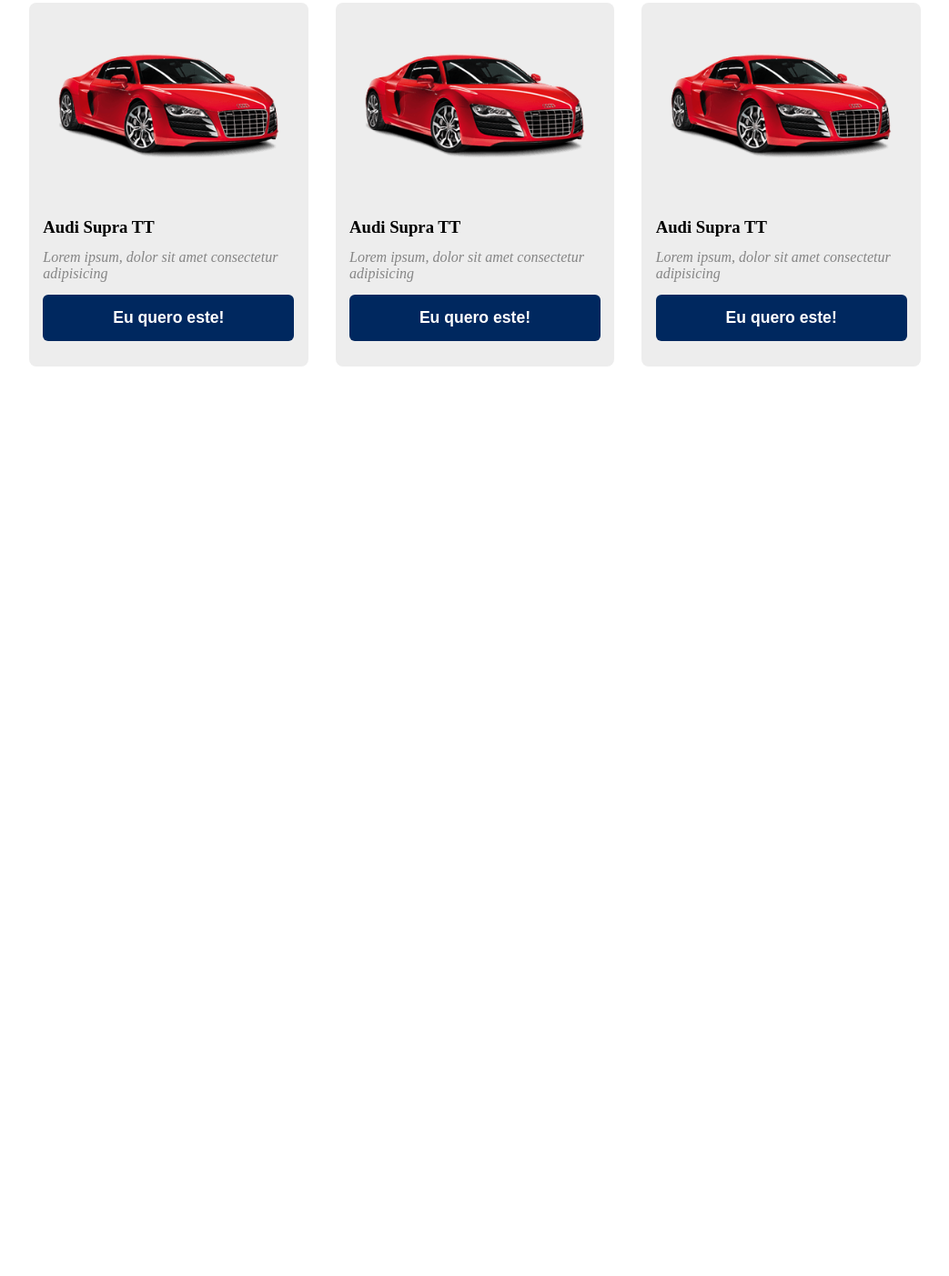
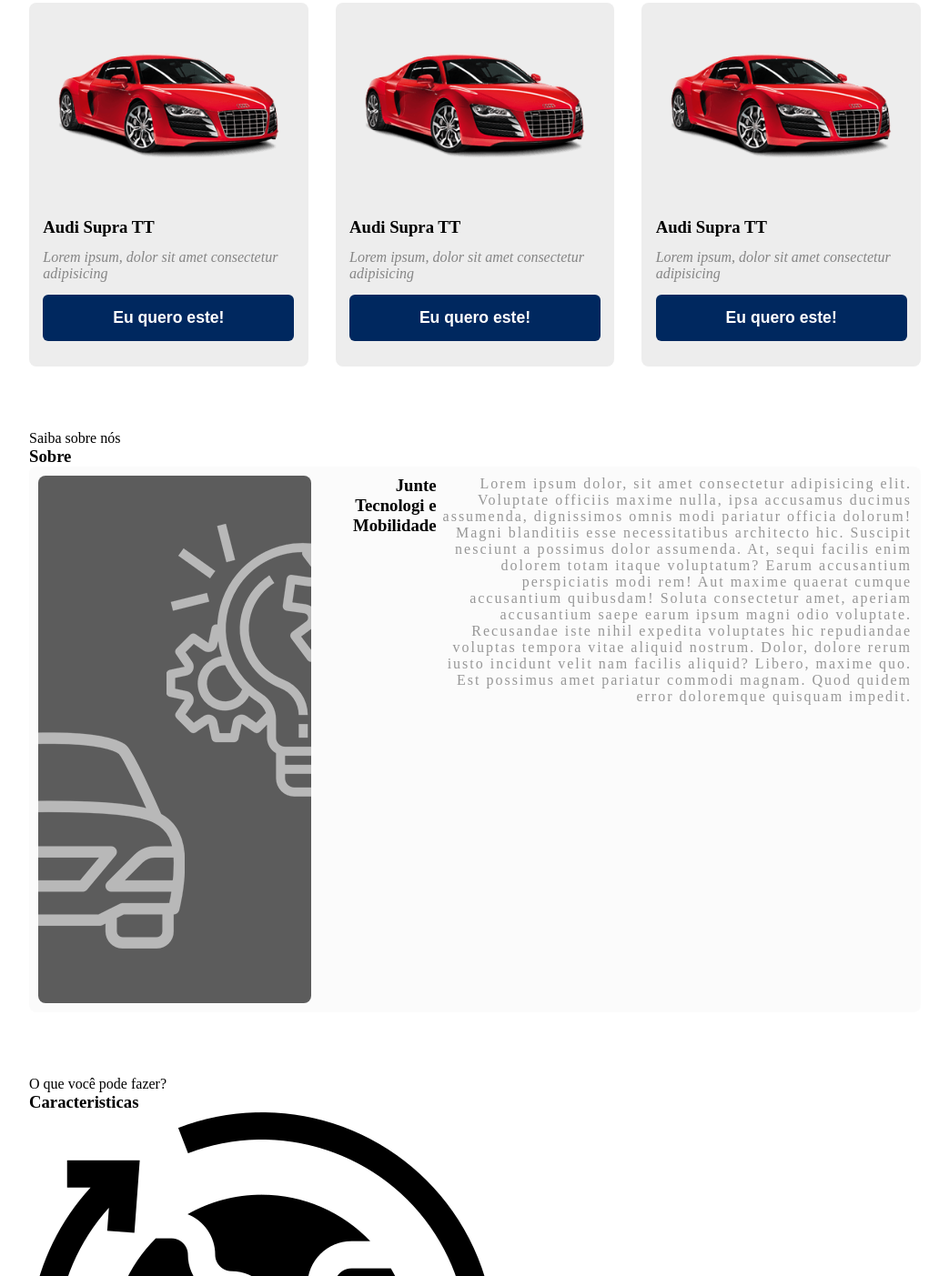
Before and after one commit to RichardADFS/praticando, a plain HTML site: page projeto catálogo de carros/index.html in a window 1280 px wide. Shown: the part 1397-2800 px from the top of the page at 91% size, without its empty margins (118-1161 px from the left). Before the commit the page ends 1810 px from the top, so only its background shows below. Drawn offline with Linux system fonts and the light colour scheme.

Commit message:
about e features

```diff
--- a/projeto catálogo de carros/index.html
+++ b/projeto catálogo de carros/index.html
@@ -23,7 +23,7 @@
                     <h2>O carro perfeito para você </h2>
                     <p>Lorem ipsum dolor sit amet consectetur adipisicing elit. Doloremque, officia.</p>
                 </div>
-                <img src="/imagens/car-header.png" alt="car">
+                <img src="/projeto catálogo de carros/imagens/car-header.png" alt="car">
             </div>
         </div>
     </header>
@@ -100,5 +100,39 @@
             </div>
         </div>
     </section>
+    <section class="about" id="content" >
+        <div class="content" id="content">
+            <div class="tittle-wrapper-about">
+                <p>Saiba sobre nós </p>
+                <h3>Sobre</h3>
+            </div>
+            <div class="about-content">
+                <div class="left">
+                    <img src="/projeto catálogo de carros/imagens/about.png" alt="about" srcset="">
+                </div>
+                <div class="right">
+                    <h3>Junte Tecnologi e Mobilidade</h3>
+                    <p>Lorem ipsum dolor, sit amet consectetur adipisicing elit. Voluptate officiis maxime nulla, ipsa accusamus ducimus assumenda, dignissimos omnis modi pariatur officia dolorum! Magni blanditiis esse necessitatibus architecto hic. Suscipit nesciunt a possimus dolor assumenda. At, sequi facilis enim dolorem totam itaque voluptatum? Earum accusantium perspiciatis modi rem! Aut maxime quaerat cumque accusantium quibusdam! Soluta consectetur amet, aperiam accusantium saepe earum ipsum magni odio voluptate. Recusandae iste nihil expedita voluptates hic repudiandae voluptas tempora vitae aliquid nostrum. Dolor, dolore rerum iusto incidunt velit nam facilis aliquid? Libero, maxime quo. Est possimus amet pariatur commodi magnam. Quod quidem error doloremque quisquam impedit.</p>
+                </div>
+
+            </div>
+        </div>
+    </section>
+    <section class="features" id="features">
+        <div class="content">
+            <div class="tittle-wrapper-features">
+                <p>O que você pode fazer?</p>
+                <h3>Caracteristicas</h3>
+            </div>
+            <div class="feature-card-block">
+                <div class="feature-card-item">
+                    <img src="imagens/feature-planet.png" alt="feature" srcset="">
+                    <div class="feature-text-content">
+                        <h3></h3>
+                    </div>
+                </div>
+            </div>
+        </div>
+    </section>
 </body>
 </html>
--- a/projeto catálogo de carros/style.css
+++ b/projeto catálogo de carros/style.css
@@ -249,3 +249,58 @@ section .filter-card {
     color: var(--blue);
 
 }
+
+/*ABOUT*/
+.about{
+    width: 100%;
+    width: 100%;
+    display: flex;
+    align-items: center;
+    justify-content: center;
+    padding: 50px 10px;
+}
+.about-content{
+    max-width: 100%;
+    min-width: 300px;
+    height: 600px;
+    background-color: #ededed3b;
+    margin: 0 auto;
+    border-radius: 8px;
+    z-index: 10;
+    padding: 10px;
+    display: flex;
+    flex-direction: row;
+    align-items: center;
+    justify-content: space-between;
+}
+.left{
+    width: 25%;
+    min-width: 300px;
+    height: 100%;
+    background: #000000a1;
+    border-radius: 8px;
+
+}
+.right{
+    width: 65%;
+    height: 100%;
+    display: flex;
+    flex-direction: row;
+    align-items: flex-start;
+    justify-content: flex-start;
+    padding-left: 10px
+
+}
+
+.right h3{
+    text-align: right;
+    width: 90%;
+    margin-bottom: 20px;
+}
+.right p {
+    max-width: 90%;
+    font-size: 1em;
+    letter-spacing: 2px;
+    text-align: right;
+    color: rgba(0, 0, 0, 0.4);
+}
```
